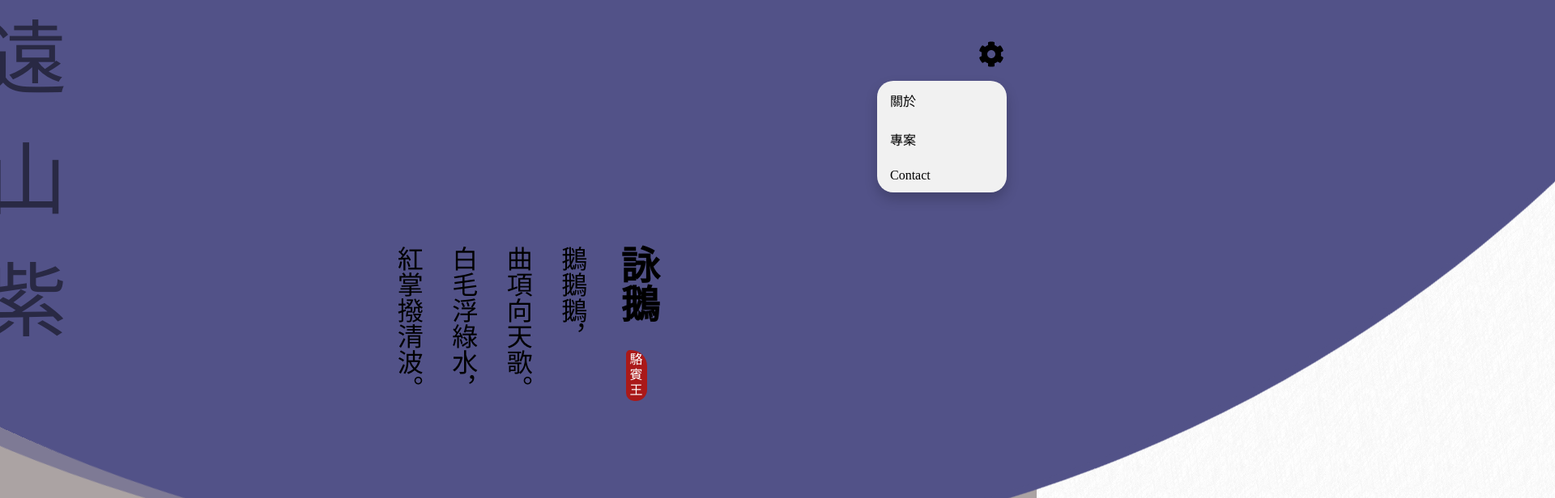
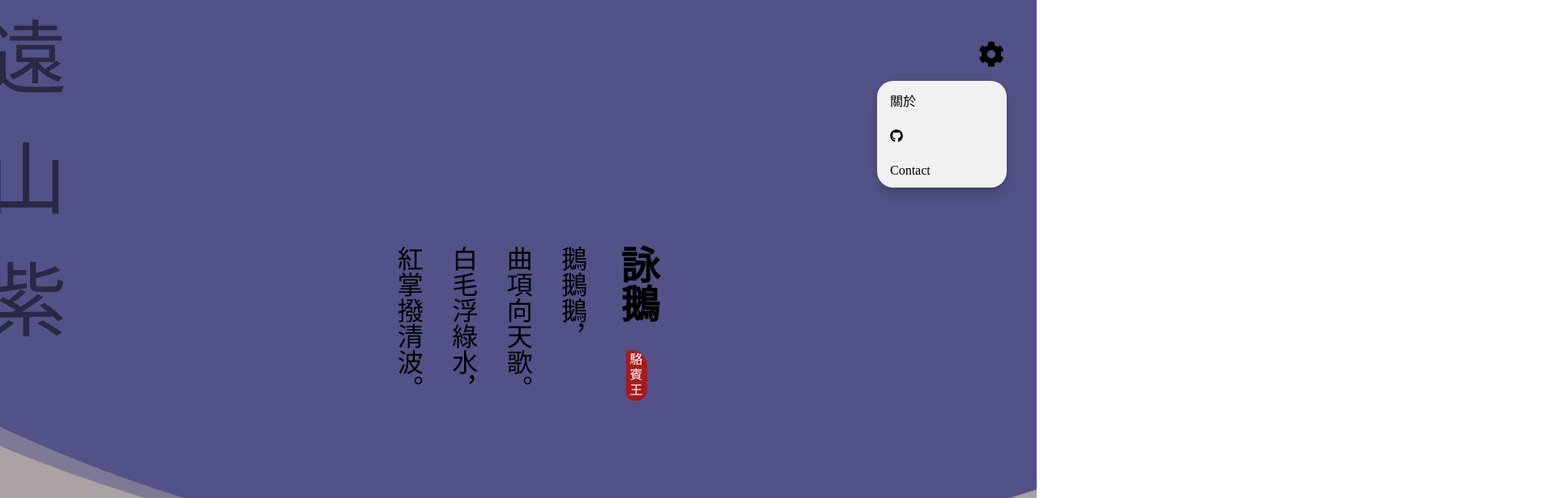
Before and after one commit to tso1158687/shihu, an Angular app: page / in a window 1280 px wide. Both pictures are taken after a click on the element 1224 px from the left and 68 px from the top of the page. Shown: the top 616 px of the page at 81% size, 1920 px wide, since content can reach past the window. Built offline with nearby package versions, Linux system fonts and the light colour scheme.

Commit message:
adjust style

```diff
--- a/package.json
+++ b/package.json
@@ -20,6 +20,7 @@
     "@angular/router": "~12.1.0-",
     "@fortawesome/angular-fontawesome": "^0.9.0",
     "@fortawesome/fontawesome-svg-core": "^1.2.35",
+    "@fortawesome/free-brands-svg-icons": "^5.15.3",
     "@fortawesome/free-regular-svg-icons": "^5.15.3",
     "@fortawesome/free-solid-svg-icons": "^5.15.3",
     "animate.css": "^4.1.1",
--- a/src/app/app.component.html
+++ b/src/app/app.component.html
@@ -1,4 +1,4 @@
-<!-- <h1>今人不見古時月，今月曾經照古人</h1> -->
+<div class="container" [ngClass]="getClassName()">
 <!-- animate__animated animate__bounce animate__slower animate__infinite -->
 <div class="main-area animate__animated animate__fadeIn animate__slower">
   <div class="shi-info">
@@ -13,12 +13,12 @@
   <fa-icon class="fa-2x" [icon]="faCog" (click)="toggleDropdown()"></fa-icon>
   <div class="dropdown-content" [class.show]="isShowDropdown">
     <a href="#home">關於</a>
-    <a href="#about">專案</a>
+    <a href="#about"> <fa-icon [icon]="faGithub"></fa-icon></a>
     <a href="#contact">Contact</a>
   </div>
 </div>
 <div class="color-name">
-  遠山紫
+  {{currentTheme.name}}
 </div>
 <!-- <div class="animate-area">
   <div class="top-left">
@@ -54,3 +54,4 @@
     ></div>
   </div>
 </div> -->
+</div>
--- a/src/app/app.component.scss
+++ b/src/app/app.component.scss
@@ -1,4 +1,75 @@
-:host {
+.container {
+  position: relative;
+  align-items: center;
+  min-height: 100vh;
+  overflow: hidden;
+  // background-image: url('./assets/texture.png');
+  // transition: background-color 2s ease-in;
+  &.blue {
+    &:before,
+    &:after {
+      background-color: #40809d;
+    }
+  }
+  &.purple {
+    &:before,
+    &:after {
+      background-color: #525288;
+    }
+  }
+  &:before,
+  &:after {
+    content: "";
+    position: absolute;
+    left: 50%;
+    min-width: 300vw;
+    min-height: 300vw;
+
+    // background-color:#40809d;
+    // #ffa631;
+    // #f1939c;
+
+    // #c04851;
+    //         background: -webkit-linear-gradient(
+    //     0deg,
+    //     #ffa745 0%,
+    //     #fe869f 30%,
+    //     #ef7ac8 45%,
+    //     #a083ed 70%,
+    //     #43aeff 85%
+    //   );
+    animation-name: rotate;
+    animation-iteration-count: infinite;
+    animation-timing-function: linear;
+  }
+
+  &:before {
+    bottom: 15vh;
+    border-radius: 45%;
+    animation-duration: 25s;
+  }
+
+  &:after {
+    bottom: 12vh;
+    opacity: 0.5;
+    border-radius: 47%;
+    animation-duration: 25s;
+  }
+}
+
+@keyframes rotate {
+  0% {
+    transform: translate(-50%, 0) rotateZ(0deg);
+  }
+  50% {
+    transform: translate(-50%, -2%) rotateZ(180deg);
+  }
+  100% {
+    transform: translate(-50%, 0%) rotateZ(360deg);
+  }
+}
+
+.container {
   width: 100vw;
   height: 100vh;
   //#aba3a3
--- a/src/app/app.component.ts
+++ b/src/app/app.component.ts
@@ -1,7 +1,9 @@
 import { Component, OnInit } from '@angular/core';
-import { faCog, faCaretRight } from '@fortawesome/free-solid-svg-icons';
+import { faCog } from '@fortawesome/free-solid-svg-icons';
+import { faGithub } from '@fortawesome/free-brands-svg-icons';
 import { Shi } from './type/shi.type';
 import { ShiList } from './data/shi-list';
+import { themeList } from './data/theme';
 @Component({
   selector: 'app-root',
   templateUrl: './app.component.html',
@@ -9,16 +11,22 @@ import { ShiList } from './data/shi-list';
 })
 export class AppComponent implements OnInit {
   faCog = faCog;
-  faCaretRight = faCaretRight;
+  faGithub = faGithub;
   currentIndex = 0;
   isShowDropdown = false;
   shiList: Shi[] = ShiList;
+  themeList = themeList;
+  currentTheme = this.themeList[ Number((Math.random() * ( this.themeList.length - 1)).toFixed())];
 
-  ngOnInit() {
+  ngOnInit(): void {
     this.currentIndex = this.selectRandomIndex();
   }
 
-  toggleDropdown() {
+  getClassName(): string {
+    return this.currentTheme.color;
+  }
+
+  toggleDropdown(): void {
     this.isShowDropdown = !this.isShowDropdown;
   }
 
--- /dev/null
+++ b/src/app/data/theme.ts
@@ -0,0 +1,10 @@
+export const themeList=[
+    {
+        name:'遠山紫',
+        color:'purple'
+    },
+    {
+        name:'樹寶藍',
+        color:'blue'
+    }
+]
--- a/src/styles.scss
+++ b/src/styles.scss
@@ -10,61 +10,3 @@ body{
 *{
     font-family: 'Noto Serif TC', serif;
 }
-
-body {
-    position:relative;
-    align-items:center;
-    min-height:100vh;
-    overflow:hidden;
-    background-image: url('./assets/texture.png');
-    transition: background-color 2s ease-in;
-
-    &:before, &:after {
-        content:"";
-        position:absolute;
-        left:50%;
-        min-width:300vw;
-        min-height:300vw;
-        background-color:#525288;
-        // #ffa631;
-        // #f1939c;
-
-        // #c04851;
-//         background: -webkit-linear-gradient(
-//     0deg,
-//     #ffa745 0%,
-//     #fe869f 30%,
-//     #ef7ac8 45%,
-//     #a083ed 70%,
-//     #43aeff 85%
-//   );
-        animation-name: rotate;
-        animation-iteration-count: infinite;
-        animation-timing-function: linear;
-    }
-
-    &:before {
-        bottom:15vh;
-        border-radius:45%;
-        animation-duration:25s;
-    }
-
-    &:after {
-        bottom:12vh;
-        opacity: .5;
-        border-radius:47%;
-        animation-duration:25s;
-    }
-}
-
-@keyframes rotate {
-    0% {
-        transform: translate(-50%,0) rotateZ(0deg);
-    }
-    50% {
-        transform: translate(-50%,-2%) rotateZ(180deg);
-    }
-    100% {
-        transform: translate(-50%,0%) rotateZ(360deg);
-    }
-}
```
Also changed, not shown: 1 other file (tests, documents, lock files or other folders).
